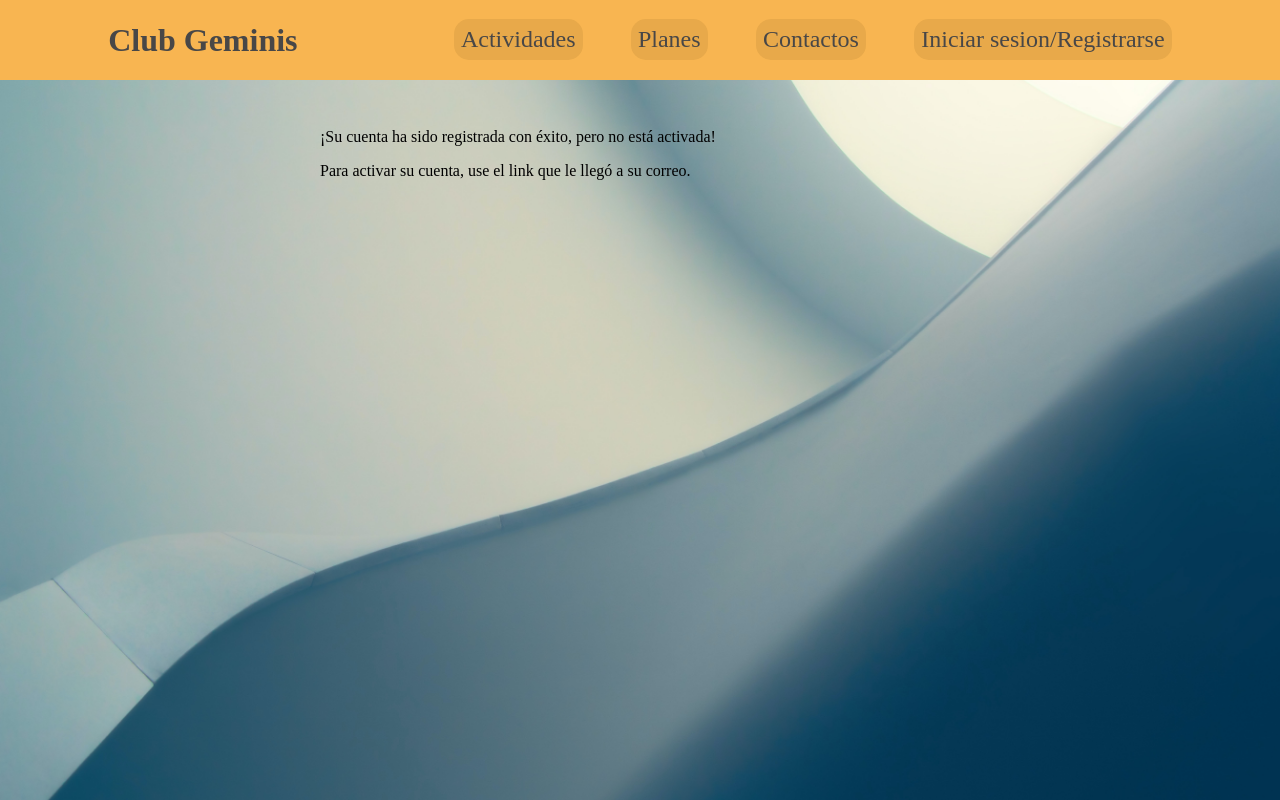
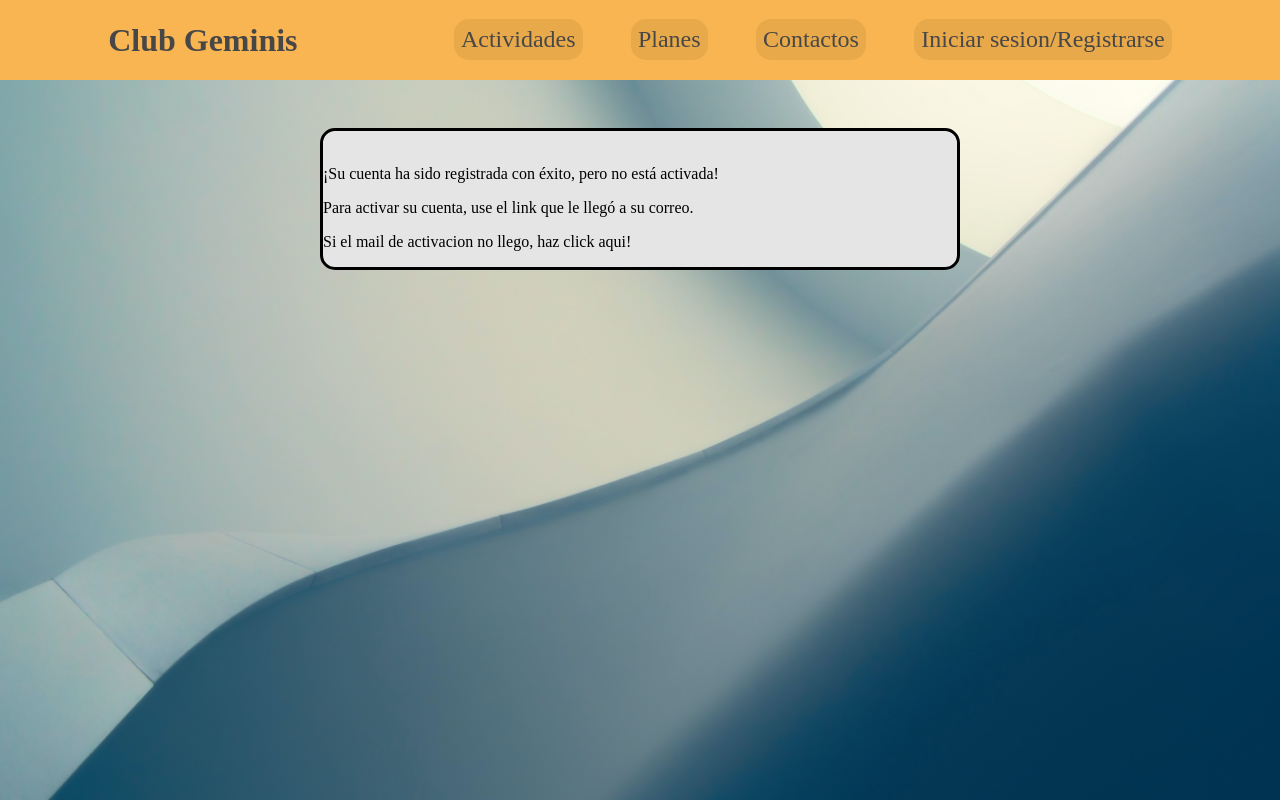
Before and after one commit to sip2022/frontend-client, a React (Create React App) app: page /activacion in a window 1280 px wide. Built offline with nearby package versions, Linux system fonts and the light colour scheme.

Commit message:
Empiezo con el mensaje de Activacion de Cuenta

```diff
--- /dev/null
+++ b/src/components/accountActivation/activationSucces.js
@@ -0,0 +1,16 @@
+import classes from './activationSucces.module.css';
+
+function ActivationSucces(props) {
+
+
+    return(
+        <section className={classes.activationMessage}>
+            <img src='' />
+            <p>¡Su cuenta ha sido registrada con éxito, pero no está activada!</p>
+            <p>Para activar su cuenta, use el link que le llegó a su correo.</p>
+            <p>Si el mail de activacion no llego, haz click aqui!</p>
+        </section>
+    );
+}
+
+export default ActivationSucces;
--- /dev/null
+++ b/src/components/accountActivation/activationSucces.module.css
@@ -0,0 +1,5 @@
+.activationMessage{
+    border: 3px solid black;
+    border-radius: 15px;
+    background-color: #E5E5E5;
+}
--- a/src/pages/ActivacionPage.js
+++ b/src/pages/ActivacionPage.js
@@ -1,9 +1,10 @@
+import ActivationSucces from "../components/accountActivation/activationSucces";
+
+
 function ActivacionPage() {
     return(
         <section>
-            <p>¡Su cuenta ha sido registrada con éxito, pero no está activada!</p>
-            <p>Para activar su cuenta, use el link que le llegó a su correo.</p>
-            {/* TODO Si no ha recibido el mail, pulse aquí para reenviarlo */}
+            <ActivationSucces />
         </section>
     );
 }
```
